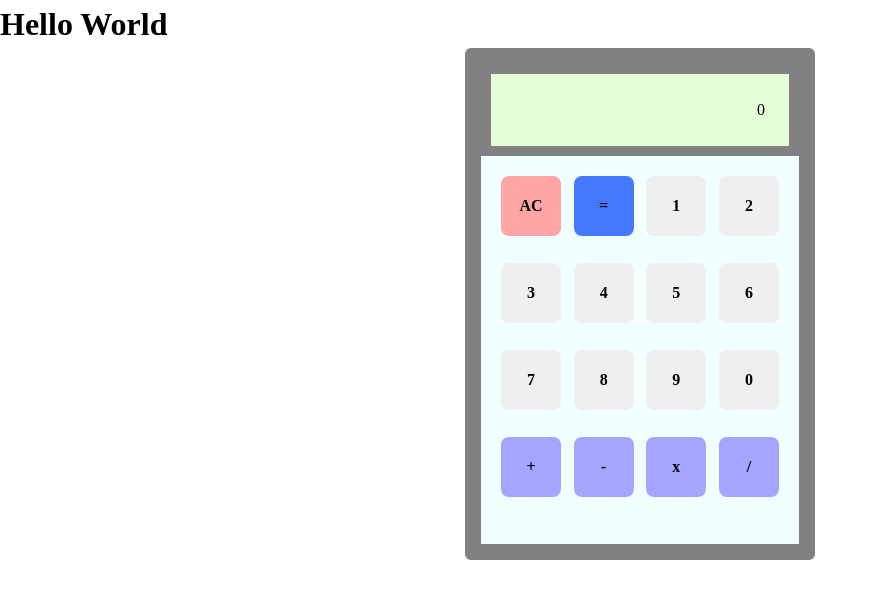
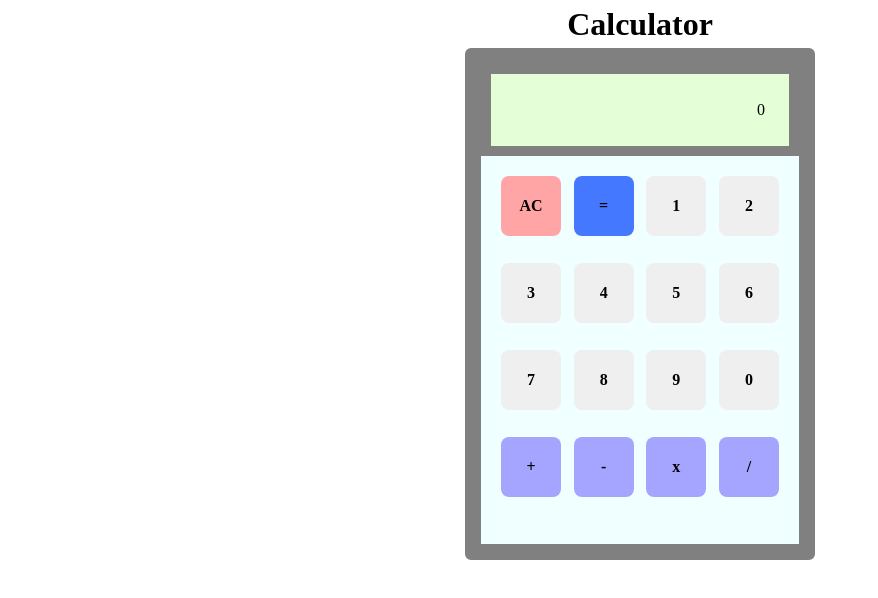
Before and after one commit to 13lejos/calculator, a plain HTML site: page index.html in a window 1280 px wide. Shown: the whole page, without its empty margins (0-878 px from the left). Drawn offline with Linux system fonts and the light colour scheme.

Commit message:
clean up on small meta items

```diff
--- a/index.html
+++ b/index.html
@@ -3,14 +3,14 @@
 <head>
     <meta charset="UTF-8">
     <meta name="viewport" content="width=device-width, initial-scale=1.0">
-    <title>Document</title>
+    <title>Calculator</title>
     <link rel="stylesheet" type="text/css" href="style.css" />
     <link rel="stylesheet" type="text/css" href="reset.css"/>
     <script src="script.js"></script>
 </head>
 <body>
     <main>
-        <h1>Hello World</h1>
+        <h1>Calculator</h1>
         <section class="centerSection" id="center">
             <div class="calcContainer">
                 <div class="displayContainer" id="displayContainer">
--- a/script.js
+++ b/script.js
@@ -90,7 +90,7 @@ allClear = () => {
 }
 
 pressOperator = (value) =>{
-if(storedNumber === undefined){
+    if(storedNumber === undefined){
 
 
     storedNumber = Number(displayNumber);
--- a/style.css
+++ b/style.css
@@ -66,3 +66,8 @@
 #equals{
     background-color: rgb(68, 121, 255)
 }
+h1{
+    display: flex;
+    align-items: center;
+    justify-content: center;
+}
```
